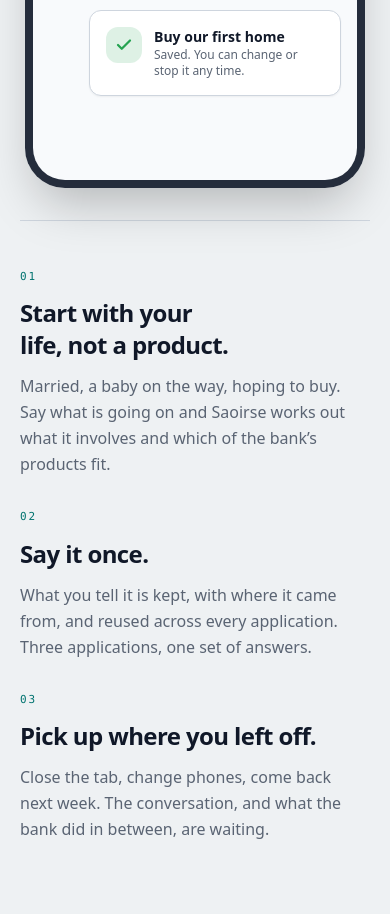
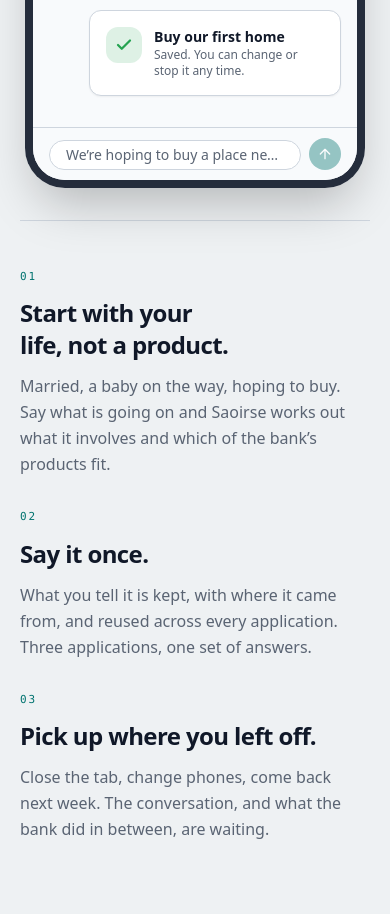
Before and after one commit to chris-88/saoi-www, a React (Vite) app: page / in a window 390 px wide. Shown: the part 1080-1994 px from the top of the page. Built offline with nearby package versions, Linux system fonts and the light colour scheme.

Commit message:
feat: show the composer in the hero phone
Co-Authored-By: Claude Sonnet 5.5 <noreply@anthropic.com>

```diff
--- a/src/HeroPhone.tsx
+++ b/src/HeroPhone.tsx
@@ -113,6 +113,25 @@ export function HeroPhone(): ReactNode {
               </div>
             </div>
           </div>
+
+          <div className="border-line bg-paper flex shrink-0 items-end gap-2 border-t px-4 pt-2.5 pb-2.5">
+            <div className="border-line text-muted min-w-0 flex-1 truncate rounded-3xl border bg-white px-4 py-0.5 text-sm leading-6">
+              We’re hoping to buy a place next year…
+            </div>
+            <span className="bg-teal grid size-8 shrink-0 place-items-center rounded-full text-white opacity-40">
+              <svg
+                viewBox="0 0 24 24"
+                fill="none"
+                stroke="currentColor"
+                strokeWidth="2"
+                strokeLinecap="round"
+                strokeLinejoin="round"
+                className="size-4"
+              >
+                <path d="m5 12 7-7 7 7M12 19V5" />
+              </svg>
+            </span>
+          </div>
         </div>
       </div>
     </div>
```
